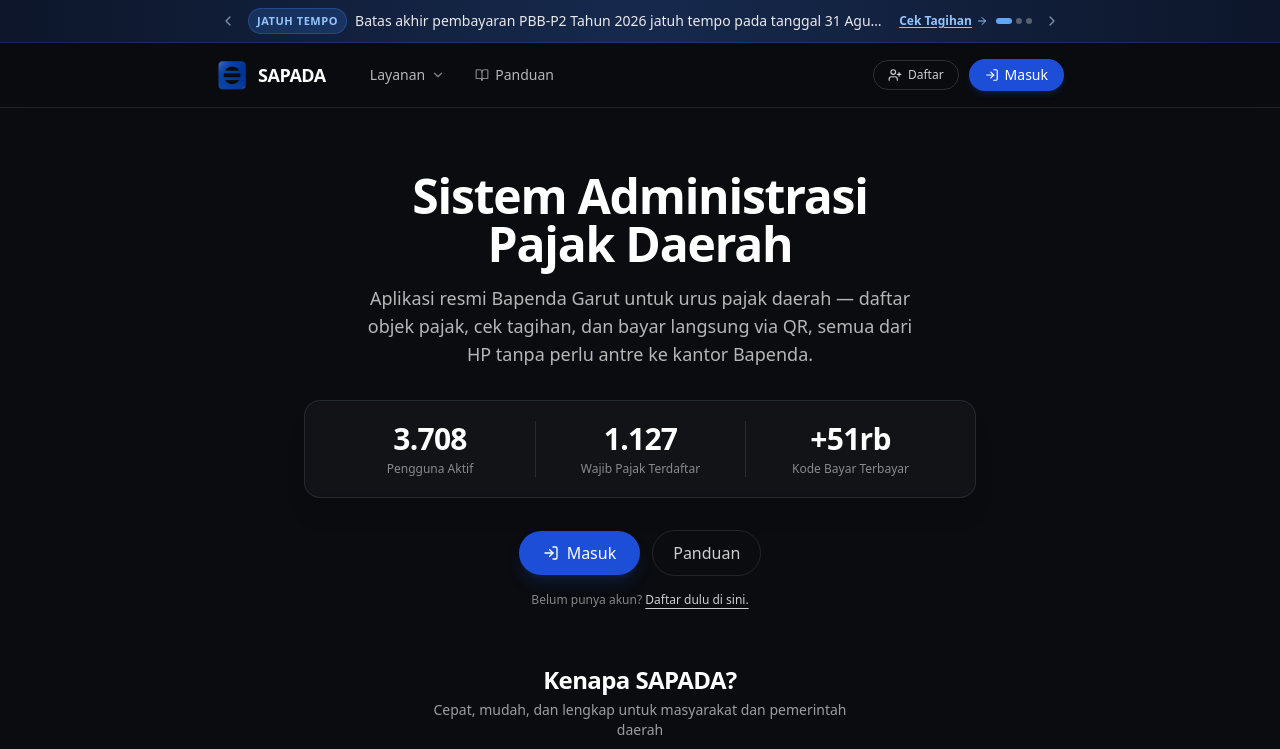
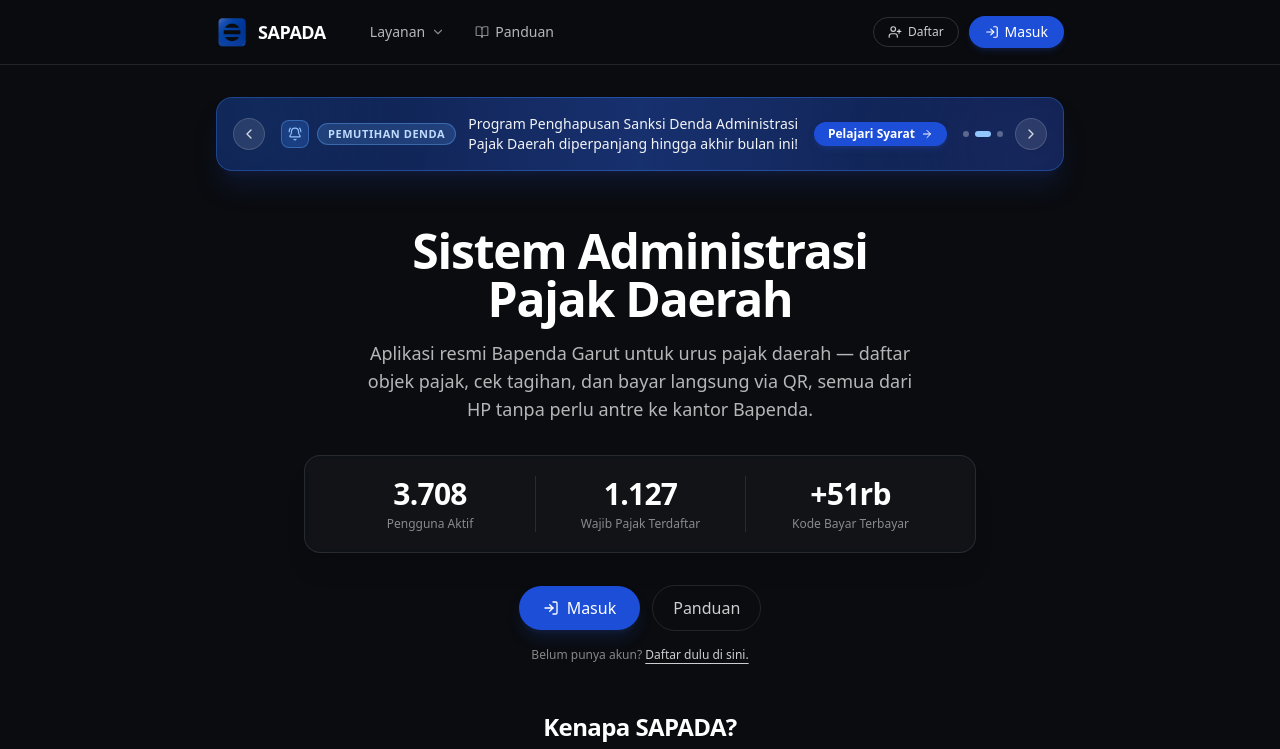
Before and after one commit to theseurhead/sapada, a Next.js app: page / in a window 1280 px wide. Shown: the top 749 px of the page. Built offline with nearby package versions, Linux system fonts and the light colour scheme.

Commit message:
fix(banner): move announcement banner below navbar and upgrade promo card styling

```diff
--- a/app/page.tsx
+++ b/app/page.tsx
@@ -3,6 +3,7 @@ import Link from "next/link";
 import Image from "next/image";
 import { LogIn } from "lucide-react";
 import Header from "@/components/Header";
+import AnnouncementBanner from "@/components/AnnouncementBanner";
 import FeaturesSection from "@/components/FeaturesSection";
 import TaxRealizationSection from "@/components/TaxRealizationSection";
 import LegalBasisSection from "@/components/LegalBasisSection";
@@ -15,9 +16,12 @@ export default function Home() {
       <Header />
 
       {/* Main Content */}
-      <main className="flex-1 w-full max-w-4xl mx-auto px-4 sm:px-6 py-6 sm:py-12 space-y-10 sm:space-y-14">
+      <main className="flex-1 w-full max-w-4xl mx-auto px-4 sm:px-6 py-5 sm:py-8 space-y-8 sm:space-y-12">
+        {/* Banner Carousel Promosi & Pengumuman */}
+        <AnnouncementBanner />
+
         {/* 2 & 3. Hero Section (Clean Solid Background) + Social Proof Stats */}
-        <section className="text-center flex flex-col items-center pt-2 sm:pt-4">
+        <section className="text-center flex flex-col items-center pt-1 sm:pt-2">
           {/* H1 Title (Responsive font size for mobile-first) */}
           <h1 className="text-2xl sm:text-4xl md:text-5xl font-bold tracking-tight text-white leading-tight max-w-2xl">
             Sistem Administrasi<br />Pajak Daerah
--- a/components/AnnouncementBanner.tsx
+++ b/components/AnnouncementBanner.tsx
@@ -2,7 +2,13 @@
 
 import React, { useState, useEffect, useRef, useCallback } from "react";
 import Link from "next/link";
-import { ChevronLeft, ChevronRight, ArrowRight, Megaphone } from "lucide-react";
+import {
+  ChevronLeft,
+  ChevronRight,
+  ArrowRight,
+  BellRing,
+  Sparkles,
+} from "lucide-react";
 import { announcementsData, Announcement } from "@/data/announcements";
 
 interface AnnouncementBannerProps {
@@ -33,7 +39,7 @@ export default function AnnouncementBanner({
     setCurrentIndex((prev) => (prev - 1 + totalItems) % totalItems);
   }, [totalItems]);
 
-  // Auto-slide effect (4.5 detik jika lebih dari 1 item aktif)
+  // Auto-slide otomatis (4.5 detik jika > 1 item aktif)
   useEffect(() => {
     if (totalItems <= 1 || isPaused) return;
 
@@ -82,18 +88,14 @@ export default function AnnouncementBanner({
       const minSwipeDistance = 35; // Minimum px for swipe trigger
 
       if (deltaX > minSwipeDistance) {
-        // Swiped left -> Next
         handleNext();
       } else if (deltaX < -minSwipeDistance) {
-        // Swiped right -> Prev
         handlePrev();
       }
     }
 
     touchStartXRef.current = null;
     touchEndXRef.current = null;
-
-    // Resume auto-slide after touch interaction ends
     pauseAndScheduleResume(3000);
   };
 
@@ -110,10 +112,14 @@ export default function AnnouncementBanner({
       onTouchStart={handleTouchStart}
       onTouchMove={handleTouchMove}
       onTouchEnd={handleTouchEnd}
-      className="w-full bg-gradient-to-r from-[#0d162a] via-[#16294d] to-[#0d162a] border-b border-blue-500/20 text-white select-none transition-colors"
+      className="w-full relative overflow-hidden rounded-2xl bg-gradient-to-r from-[#0d1e48] via-[#17306e] to-[#0d1e48] border border-blue-500/40 shadow-xl shadow-blue-950/40 backdrop-blur-md p-3.5 sm:p-4 text-white select-none transition-all duration-300 hover:border-blue-400/60 group/banner"
     >
-      <div className="max-w-4xl mx-auto px-3 sm:px-6 py-1.5 sm:py-2 flex items-center justify-between gap-2 min-h-[36px] sm:min-h-[40px]">
-        {/* Left: Previous button (if > 1 item) */}
+      {/* Background Subtle Glow */}
+      <div className="absolute -left-12 -top-12 w-36 h-36 bg-blue-500/20 rounded-full blur-3xl pointer-events-none" />
+      <div className="absolute -right-12 -bottom-12 w-36 h-36 bg-indigo-500/20 rounded-full blur-3xl pointer-events-none" />
+
+      <div className="relative z-10 flex items-center justify-between gap-2.5 sm:gap-4">
+        {/* Left: Previous button (Desktop & Tablet) */}
         {totalItems > 1 && (
           <button
             type="button"
@@ -122,47 +128,50 @@ export default function AnnouncementBanner({
               pauseAndScheduleResume(4000);
             }}
             aria-label="Pengumuman sebelumnya"
-            className="p-1 rounded-md text-white/50 hover:text-white hover:bg-white/10 transition-colors flex-shrink-0 focus:outline-none focus-visible:ring-1 focus-visible:ring-blue-400"
+            className="w-8 h-8 rounded-full bg-white/10 hover:bg-white/20 border border-white/15 flex items-center justify-center text-white/80 hover:text-white transition-all shadow-sm flex-shrink-0 focus:outline-none focus-visible:ring-2 focus-visible:ring-blue-400"
           >
-            <ChevronLeft className="w-3.5 h-3.5 sm:w-4 sm:h-4" />
+            <ChevronLeft className="w-4 h-4" />
           </button>
         )}
 
-        {/* Center: Active Banner Content */}
-        <div className="flex-1 min-w-0 flex items-center justify-center gap-2 text-center text-xs sm:text-sm overflow-hidden">
-          {/* Announcement Icon / Badge */}
-          <div className="flex items-center gap-1.5 flex-shrink-0">
-            <Megaphone className="w-3.5 h-3.5 text-blue-400 hidden xs:inline-block flex-shrink-0 animate-pulse" />
+        {/* Center: Icon, Badge, Text, and CTA Button */}
+        <div className="flex-1 min-w-0 flex flex-col sm:flex-row items-center justify-center sm:justify-start md:justify-center gap-2 sm:gap-3 text-center sm:text-left">
+          {/* Icon & Badge Row */}
+          <div className="flex items-center gap-2 flex-shrink-0">
+            <div className="w-7 h-7 rounded-lg bg-blue-500/25 border border-blue-400/40 flex items-center justify-center text-blue-300 shadow-inner">
+              <BellRing className="w-3.5 h-3.5 animate-pulse" />
+            </div>
+
             {current.badge && (
-              <span className="px-2 py-0.5 rounded-full text-[10px] sm:text-[11px] font-bold uppercase tracking-wider bg-blue-500/20 text-blue-300 border border-blue-500/30 flex-shrink-0">
+              <span className="px-2.5 py-0.5 rounded-full text-[11px] font-bold uppercase tracking-wider bg-blue-400/20 text-blue-200 border border-blue-400/40">
                 {current.badge}
               </span>
             )}
           </div>
 
-          {/* Banner Text */}
-          <span className="text-white/90 truncate font-normal text-[11px] sm:text-xs md:text-sm">
+          {/* Announcement Message */}
+          <div className="min-w-0 text-xs sm:text-sm font-medium text-white/95 leading-snug">
             {current.text}
-          </span>
+          </div>
 
-          {/* Optional Action Link */}
+          {/* CTA Action Button */}
           {current.link && (
             <Link
               href={current.link.url}
               onClick={() => pauseAndScheduleResume(5000)}
-              className="inline-flex items-center gap-1 text-[11px] sm:text-xs font-semibold text-blue-300 hover:text-white transition-colors underline underline-offset-2 flex-shrink-0 ml-1 group"
+              className="inline-flex items-center gap-1.5 px-3.5 py-1 rounded-full bg-[#1d4ed8] hover:bg-blue-600 active:bg-blue-700 text-white text-xs font-semibold shadow-md shadow-blue-900/50 transition-all flex-shrink-0 group/btn mt-1 sm:mt-0"
             >
               <span>{current.link.label}</span>
-              <ArrowRight className="w-3 h-3 transition-transform group-hover:translate-x-0.5" />
+              <ArrowRight className="w-3 h-3 transition-transform duration-200 group-hover/btn:translate-x-0.5" />
             </Link>
           )}
         </div>
 
-        {/* Right: Next button & Indicators (if > 1 item) */}
+        {/* Right: Dot Indicators & Next Button */}
         {totalItems > 1 && (
-          <div className="flex items-center gap-1 sm:gap-2 flex-shrink-0">
-            {/* Dot Indicators */}
-            <div className="hidden sm:flex items-center gap-1">
+          <div className="flex items-center gap-2 flex-shrink-0">
+            {/* Dot Indicators on Desktop */}
+            <div className="hidden lg:flex items-center gap-1.5 mr-1">
               {activeItems.map((_, idx) => (
                 <button
                   key={idx}
@@ -174,8 +183,8 @@ export default function AnnouncementBanner({
                   aria-label={`Ke pengumuman ${idx + 1}`}
                   className={`h-1.5 rounded-full transition-all duration-300 ${
                     idx === currentIndex
-                      ? "w-4 bg-blue-400"
-                      : "w-1.5 bg-white/30 hover:bg-white/50"
+                      ? "w-4 bg-blue-300 shadow-sm"
+                      : "w-1.5 bg-white/30 hover:bg-white/60"
                   }`}
                 />
               ))}
@@ -189,13 +198,33 @@ export default function AnnouncementBanner({
                 pauseAndScheduleResume(4000);
               }}
               aria-label="Pengumuman berikutnya"
-              className="p-1 rounded-md text-white/50 hover:text-white hover:bg-white/10 transition-colors flex-shrink-0 focus:outline-none focus-visible:ring-1 focus-visible:ring-blue-400"
+              className="w-8 h-8 rounded-full bg-white/10 hover:bg-white/20 border border-white/15 flex items-center justify-center text-white/80 hover:text-white transition-all shadow-sm flex-shrink-0 focus:outline-none focus-visible:ring-2 focus-visible:ring-blue-400"
             >
-              <ChevronRight className="w-3.5 h-3.5 sm:w-4 sm:h-4" />
+              <ChevronRight className="w-4 h-4" />
             </button>
           </div>
         )}
       </div>
+
+      {/* Mobile Dot Indicators Bar */}
+      {totalItems > 1 && (
+        <div className="flex sm:hidden items-center justify-center gap-1.5 pt-2 mt-1 border-t border-white/10">
+          {activeItems.map((_, idx) => (
+            <button
+              key={idx}
+              type="button"
+              onClick={() => {
+                setCurrentIndex(idx);
+                pauseAndScheduleResume(4000);
+              }}
+              aria-label={`Ke pengumuman ${idx + 1}`}
+              className={`h-1 rounded-full transition-all duration-300 ${
+                idx === currentIndex ? "w-5 bg-blue-300" : "w-2 bg-white/30"
+              }`}
+            />
+          ))}
+        </div>
+      )}
     </div>
   );
 }
--- a/components/Header.tsx
+++ b/components/Header.tsx
@@ -18,7 +18,6 @@ import {
   Menu,
   X,
 } from "lucide-react";
-import AnnouncementBanner from "@/components/AnnouncementBanner";
 
 // List 7 Sub-menu Layanan
 const servicesList = [
@@ -105,9 +104,6 @@ export default function Header() {
 
   return (
     <header className="w-full border-b border-white/10 bg-[#0a0c10]/90 backdrop-blur-md sticky top-0 z-50">
-      {/* Announcement Banner Strip di atas navbar */}
-      <AnnouncementBanner />
-
       <div className="max-w-4xl mx-auto px-4 sm:px-6 h-16 flex items-center justify-between">
         {/* Left Side: Brand Logo + Desktop Nav Links */}
         <div className="flex items-center gap-6 sm:gap-8">
```
Also changed, not shown: 1 other file (tests, documents, lock files or other folders).
